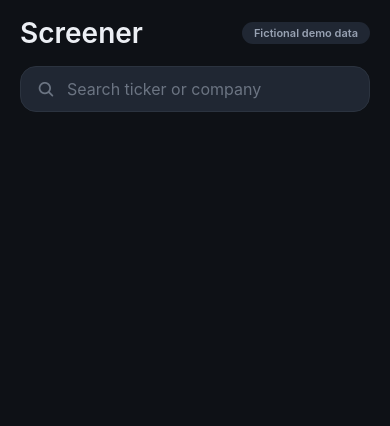
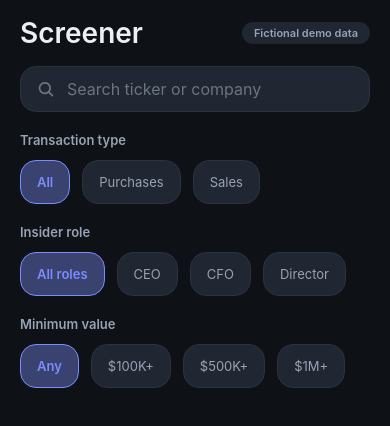
Before and after one commit to tamannayousuf26/demo_expo, a React Native app: screen /Screener in a window 390 px wide. Shown: the top 426 px of the page. Built offline with nearby package versions, Linux system fonts and the light colour scheme.

Commit message:
add screener filter chips

```diff
--- a/src/screens/ScreenerScreen.tsx
+++ b/src/screens/ScreenerScreen.tsx
@@ -1,15 +1,40 @@
 import { useState } from "react";
-import { StyleSheet, Text, TextInput, View } from "react-native";
+import { ScrollView, StyleSheet, Text, TextInput, View } from "react-native";
 import { SafeAreaView } from "react-native-safe-area-context";
 import { Ionicons } from "@expo/vector-icons";
 import type { NativeStackScreenProps } from "@react-navigation/native-stack";
 import type { RootStackParamList } from "../navigation/AppNavigator";
 import { theme } from "../theme/colors";
+import type { RoleFilter, TransactionFilter, ValueFilter } from "../types/trade";
+import FilterChip from "../components/FilterChip";
 
 type Props = NativeStackScreenProps<RootStackParamList, "Screener">;
 
+const TRANSACTION_OPTIONS: { label: string; value: TransactionFilter }[] = [
+  { label: "All", value: "all" },
+  { label: "Purchases", value: "purchase" },
+  { label: "Sales", value: "sale" },
+];
+
+const ROLE_OPTIONS: { label: string; value: RoleFilter }[] = [
+  { label: "All roles", value: "all" },
+  { label: "CEO", value: "CEO" },
+  { label: "CFO", value: "CFO" },
+  { label: "Director", value: "Director" },
+];
+
+const VALUE_OPTIONS: { label: string; value: ValueFilter }[] = [
+  { label: "Any", value: "any" },
+  { label: "$100K+", value: "100k" },
+  { label: "$500K+", value: "500k" },
+  { label: "$1M+", value: "1m" },
+];
+
 export default function ScreenerScreen(_props: Props) {
   const [searchText, setSearchText] = useState("");
+  const [transactionFilter, setTransactionFilter] = useState<TransactionFilter>("all");
+  const [roleFilter, setRoleFilter] = useState<RoleFilter>("all");
+  const [valueFilter, setValueFilter] = useState<ValueFilter>("any");
 
   return (
     <SafeAreaView style={styles.container} edges={["top"]}>
@@ -32,6 +57,50 @@ export default function ScreenerScreen(_props: Props) {
           autoCorrect={false}
         />
       </View>
+
+      <ScrollView contentContainerStyle={styles.content}>
+        <View style={styles.filterGroup}>
+          <Text style={styles.filterLabel}>Transaction type</Text>
+          <View style={styles.chipRow}>
+            {TRANSACTION_OPTIONS.map((option) => (
+              <FilterChip
+                key={option.value}
+                label={option.label}
+                selected={transactionFilter === option.value}
+                onPress={() => setTransactionFilter(option.value)}
+              />
+            ))}
+          </View>
+        </View>
+
+        <View style={styles.filterGroup}>
+          <Text style={styles.filterLabel}>Insider role</Text>
+          <View style={styles.chipRow}>
+            {ROLE_OPTIONS.map((option) => (
+              <FilterChip
+                key={option.value}
+                label={option.label}
+                selected={roleFilter === option.value}
+                onPress={() => setRoleFilter(option.value)}
+              />
+            ))}
+          </View>
+        </View>
+
+        <View style={styles.filterGroup}>
+          <Text style={styles.filterLabel}>Minimum value</Text>
+          <View style={styles.chipRow}>
+            {VALUE_OPTIONS.map((option) => (
+              <FilterChip
+                key={option.value}
+                label={option.label}
+                selected={valueFilter === option.value}
+                onPress={() => setValueFilter(option.value)}
+              />
+            ))}
+          </View>
+        </View>
+      </ScrollView>
     </SafeAreaView>
   );
 }
@@ -84,4 +153,21 @@ const styles = StyleSheet.create({
     color: theme.colors.textPrimary,
     paddingVertical: theme.spacing.sm,
   },
+  content: {
+    padding: theme.spacing.lg,
+    gap: theme.spacing.lg,
+  },
+  filterGroup: {
+    gap: theme.spacing.sm,
+  },
+  filterLabel: {
+    fontSize: theme.fontSize.label,
+    color: theme.colors.textSecondary,
+    fontWeight: theme.fontWeight.semibold,
+  },
+  chipRow: {
+    flexDirection: "row",
+    flexWrap: "wrap",
+    gap: theme.spacing.sm,
+  },
 });
```
